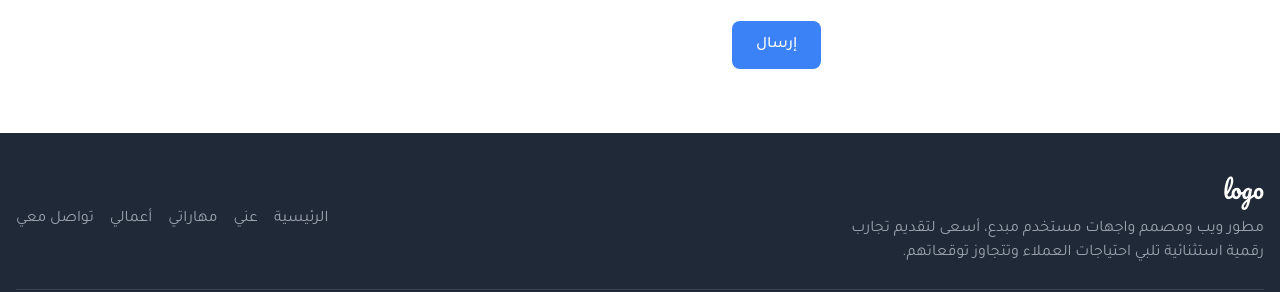
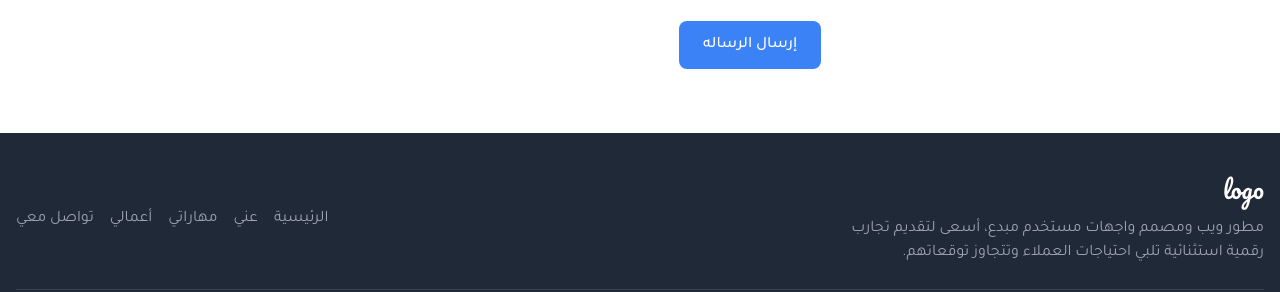
Before and after one commit to A7m721/engahmed, a plain HTML site: page index.html in a window 1280 px wide. Shown: the part 4341-4633 px from the top of the page. Drawn offline with nearby package versions, Linux system fonts and the light colour scheme.

Commit message:
Update index.html
hh

```diff
--- a/index.html
+++ b/index.html
@@ -520,7 +520,7 @@
                             <label for="message" class="block text-gray-700 font-medium mb-2">الرسالة</label>
                             <textarea id="message" rows="5" class="w-full px-4 py-3 border border-gray-300 rounded focus:outline-none focus:ring-2 focus:ring-primary/30 focus:border-primary" placeholder="اكتب رسالتك هنا"></textarea>
                         </div>
-                        <button type="submit" class="bg-primary text-white px-6 py-3 !rounded-button whitespace-nowrap font-medium hover:bg-primary/90 transition-colors"> <a href="https://wa.me/qr/NDCARXYPZ5FSP1">إرسال </a></button>
+                        <button type="submit" class="bg-primary text-white px-6 py-3 !rounded-button whitespace-nowrap font-medium hover:bg-primary/90 transition-colors">  إرسال الرساله</button>
                     </form>
                 </div>
             </div>
```
